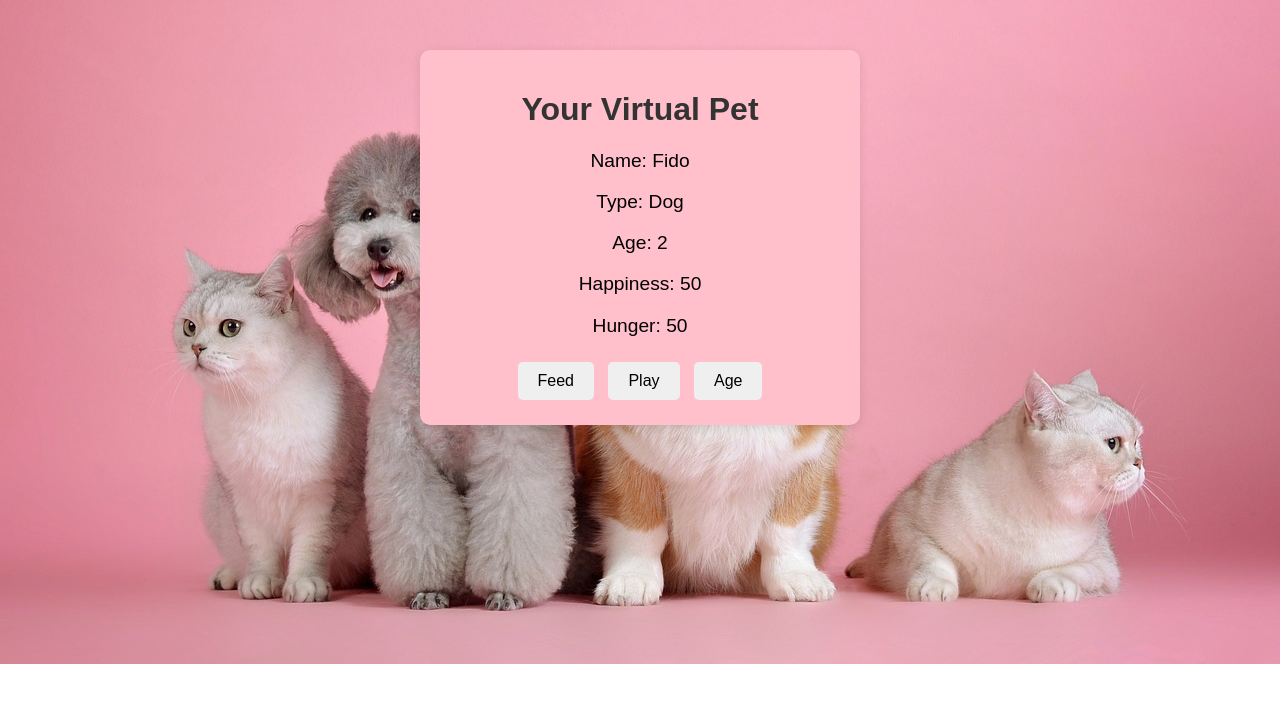
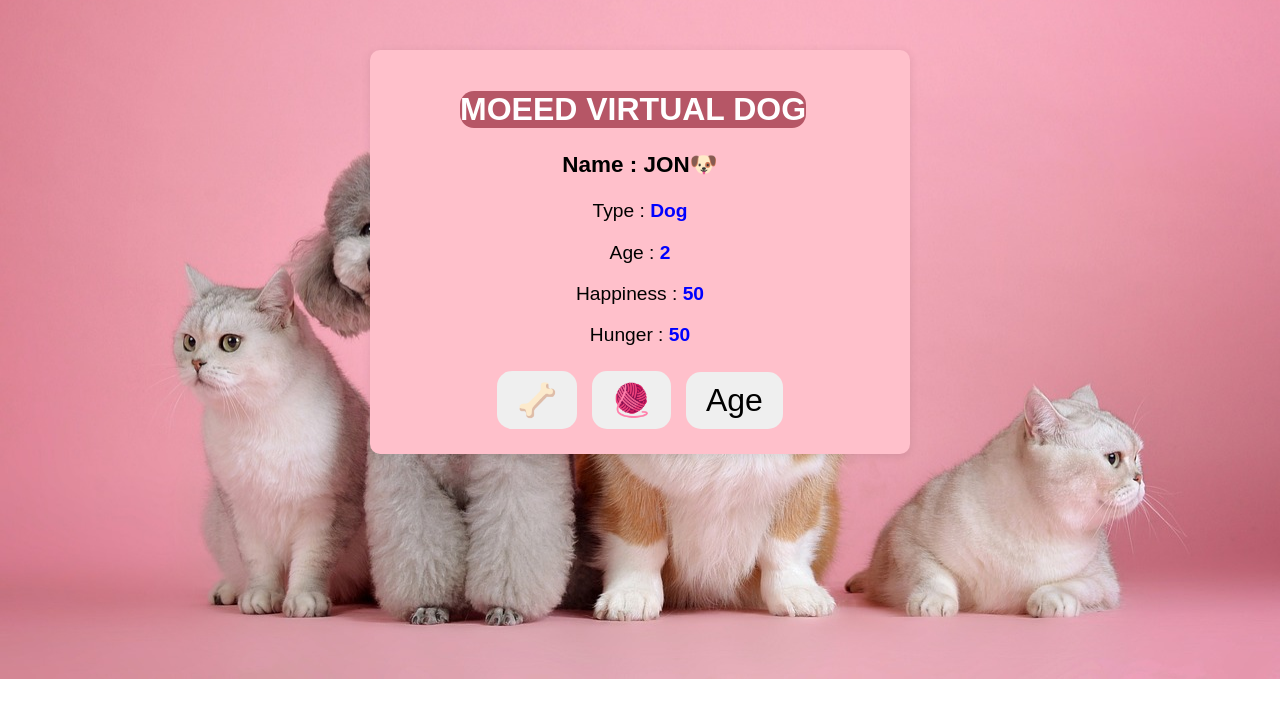
Before and after one commit to moeed038ulazeem/task-0-7-sylani, a plain HTML site: page index.html in a window 1280 px wide. Drawn offline with Linux system fonts and the light colour scheme.

Commit message:
styling and js file done

```diff
--- a/index.html
+++ b/index.html
@@ -8,17 +8,17 @@
 </head>
 <body>
     <div class="container">
-        <h1>Your Virtual Pet</h1>
+        <h1>MOEED VIRTUAL DOG</h1>
         <div id="pet-info">
-            <p>Name: <span id="pet-name">Fido</span></p>
-            <p>Type: <span id="pet-type">Dog</span></p>
-            <p>Age: <span id="pet-age">2</span></p>
-            <p>Happiness: <span id="pet-happiness">50</span></p>
-            <p>Hunger: <span id="pet-hunger">50</span></p>
+            <h3><p >Name : <span id="pet-name">JON🐶</span></p></h3>
+            <p>Type : <span id="pet-type" style="color: blue; font-weight: bold;" >Dog</span></p>
+            <p>Age : <span id="pet-age" style="color: blue; font-weight: bold;">2</span></p>
+            <p>Happiness : <span id="pet-happiness" style="color: blue; font-weight: bold;">50</span></p>
+            <p>Hunger : <span id="pet-hunger" style="color: blue; font-weight: bold;">50</span></p>
         </div>
         <div class="buttons">
-            <button id="feed-button">Feed</button>
-            <button id="play-button">Play</button>
+            <button id="feed-button"  style="size: 50px;">🦴</button>
+            <button id="play-button">🧶</button>
             <button id="age-button">Age</button>
         </div>
     </div>
--- a/script.js
+++ b/script.js
@@ -1,6 +1,6 @@
 // Create a pet object
 let pet = {
-    name: "Fido",
+    name: "JON🐶",
     type: "Dog",
     age: 2,
     happiness: 50,
--- a/styele.css
+++ b/styele.css
@@ -8,17 +8,22 @@ body {
 }
 
 .container {
-    max-width: 400px;
+    max-width: 500px;
     margin: 50px auto;
     padding: 20px;
     background: pink;
     backface-visibility: visible;
     border-radius: 10px;
     box-shadow: 0 2px 10px rgba(0,0,0,0.1);
+    color: black;
 }
 
 h1 {
-    color: #333;
+    color: white;
+    background-color: rgb(182, 86, 102);
+    max-width: fit-content;
+    border-radius: 14px;
+    margin-left: 70px;
 }
 
 #pet-info p {
@@ -31,13 +36,14 @@ h1 {
 
 button {
     padding: 10px 20px;
-    font-size: 1em;
+    font-size: 2em;
     margin: 5px;
     border: none;
-    border-radius: 5px;
+    border-radius: 15px;
     cursor: pointer;
+
 }
 
 button:hover {
-    background-color: #e7e7e7;
+    background-color: palevioletred;
 }
```
